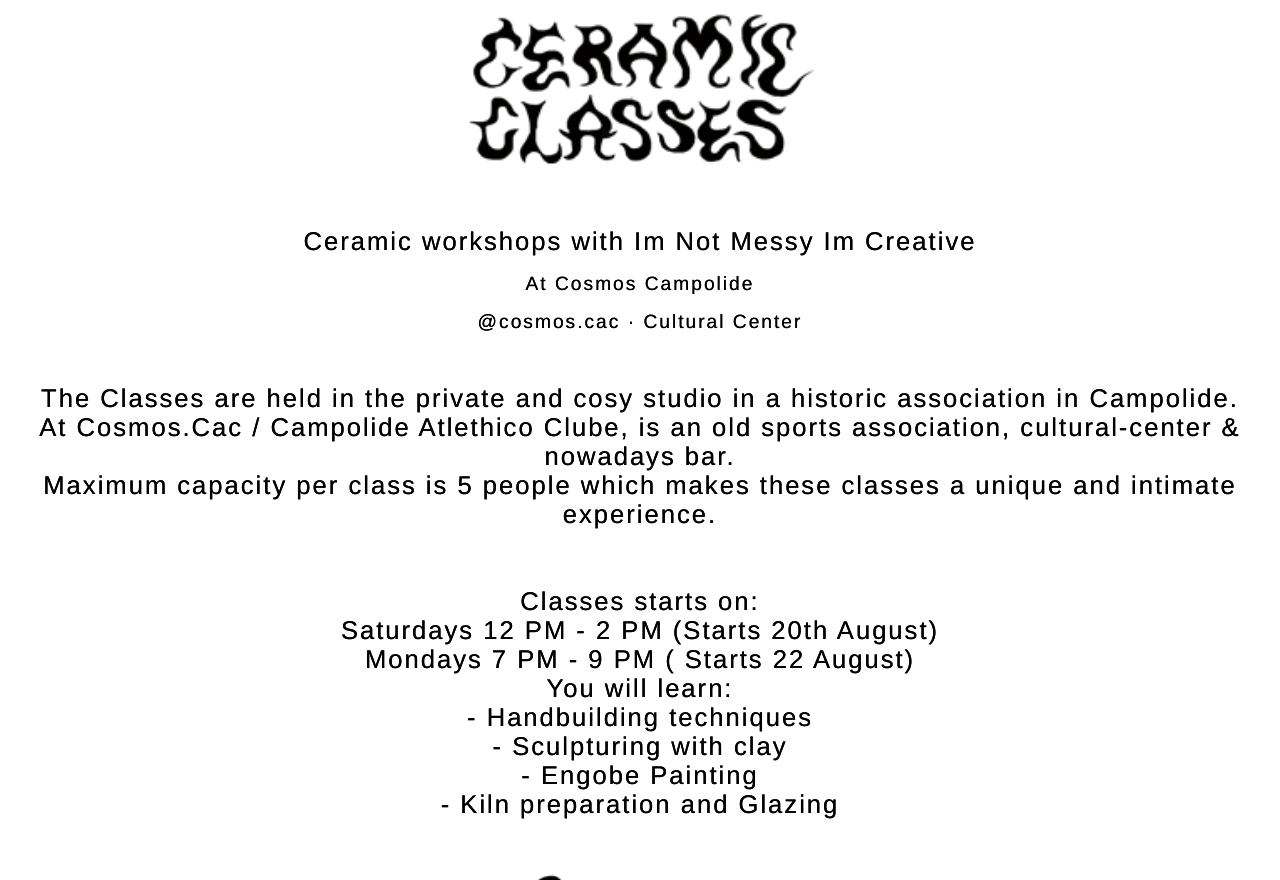
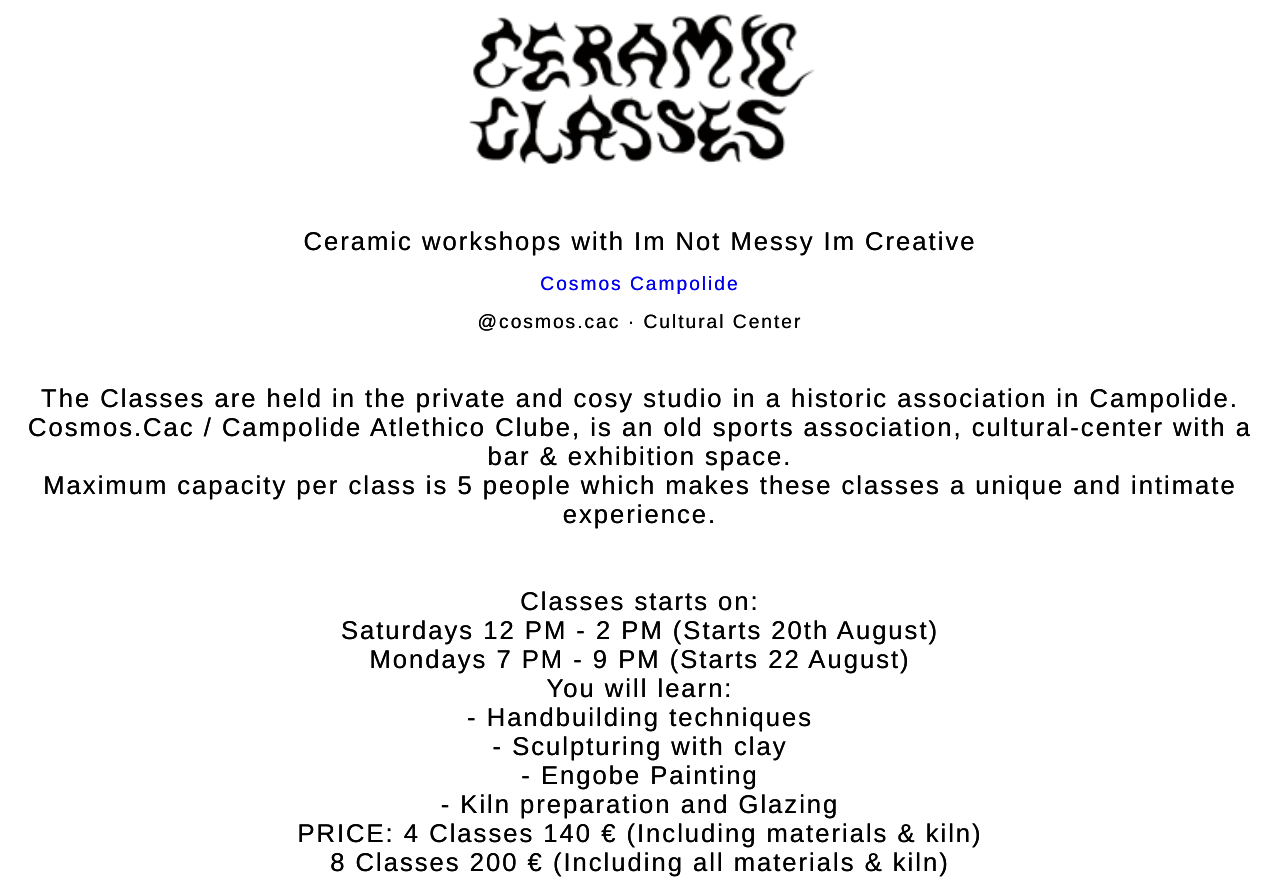
Before and after one commit to Darling85/annedersen.github.io, a plain HTML site: page ceramicclass/index.html in a window 1280 px wide. Shown: the top 880 px of the page. Drawn offline with Linux system fonts and the light colour scheme.

Commit message:
Update index.html

```diff
--- a/ceramicclass/index.html
+++ b/ceramicclass/index.html
@@ -22,14 +22,14 @@
  <br>
 <center>
 <h1>Ceramic workshops with Im Not Messy Im Creative</h1>
-<h2>At Cosmos Campolide</h2>
+<h2><a href="https://www.facebook.com/cosmos.cac/about/?ref=page_internal">Cosmos Campolide</a></h2>
 <h2>@cosmos.cac  · Cultural Center</h2>
 
  <br>
 
 <h1>The Classes are held in the private and cosy studio in a historic association in Campolide.
 <br>
-At Cosmos.Cac / Campolide Atlethico Clube, is an old sports association, cultural-center & nowadays bar.
+Cosmos.Cac / Campolide Atlethico Clube, is an old sports association, cultural-center with a bar & exhibition space.
 <br>
 Maximum capacity per class is 5 people which makes these classes a unique and intimate experience.<br>
 		<br>
@@ -39,7 +39,7 @@ Maximum capacity per class is 5 people which makes these classes a unique and in
 		<br>
 		Saturdays 12 PM - 2 PM (Starts 20th August)
 		<br>
-		Mondays 7 PM - 9 PM ( Starts 22 August)
+		Mondays 7 PM - 9 PM (Starts 22 August)
 
 	        <br>
 
@@ -52,6 +52,14 @@ Maximum capacity per class is 5 people which makes these classes a unique and in
 		- Engobe Painting
 	        <br>
 		- Kiln preparation and Glazing
+
+	<br>
+
+	PRICE:
+
+	4 Classes 140 € (Including materials & kiln)
+	<br>
+	8 Classes 200 € (Including all materials & kiln)
 
 </h1>
 </center>
```
